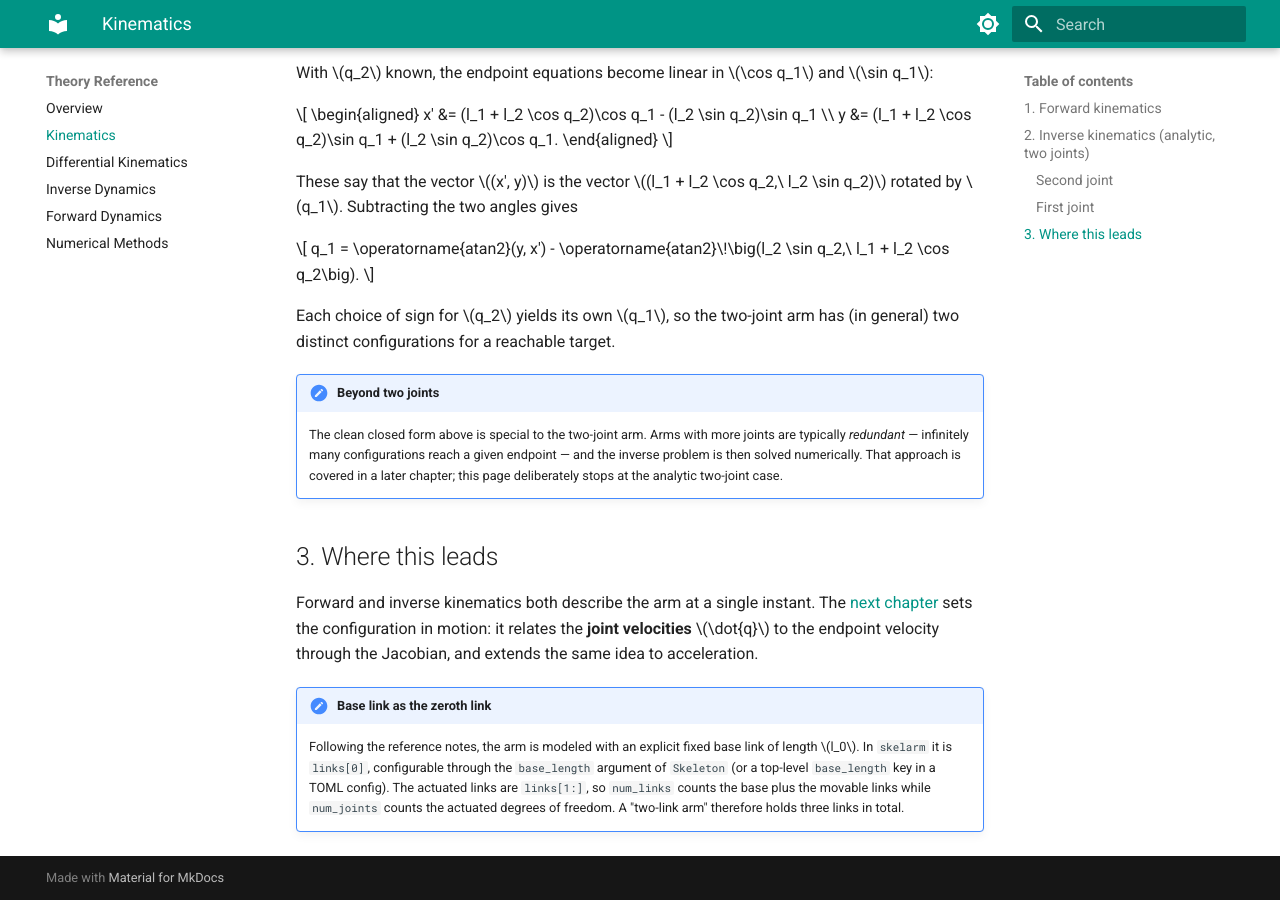
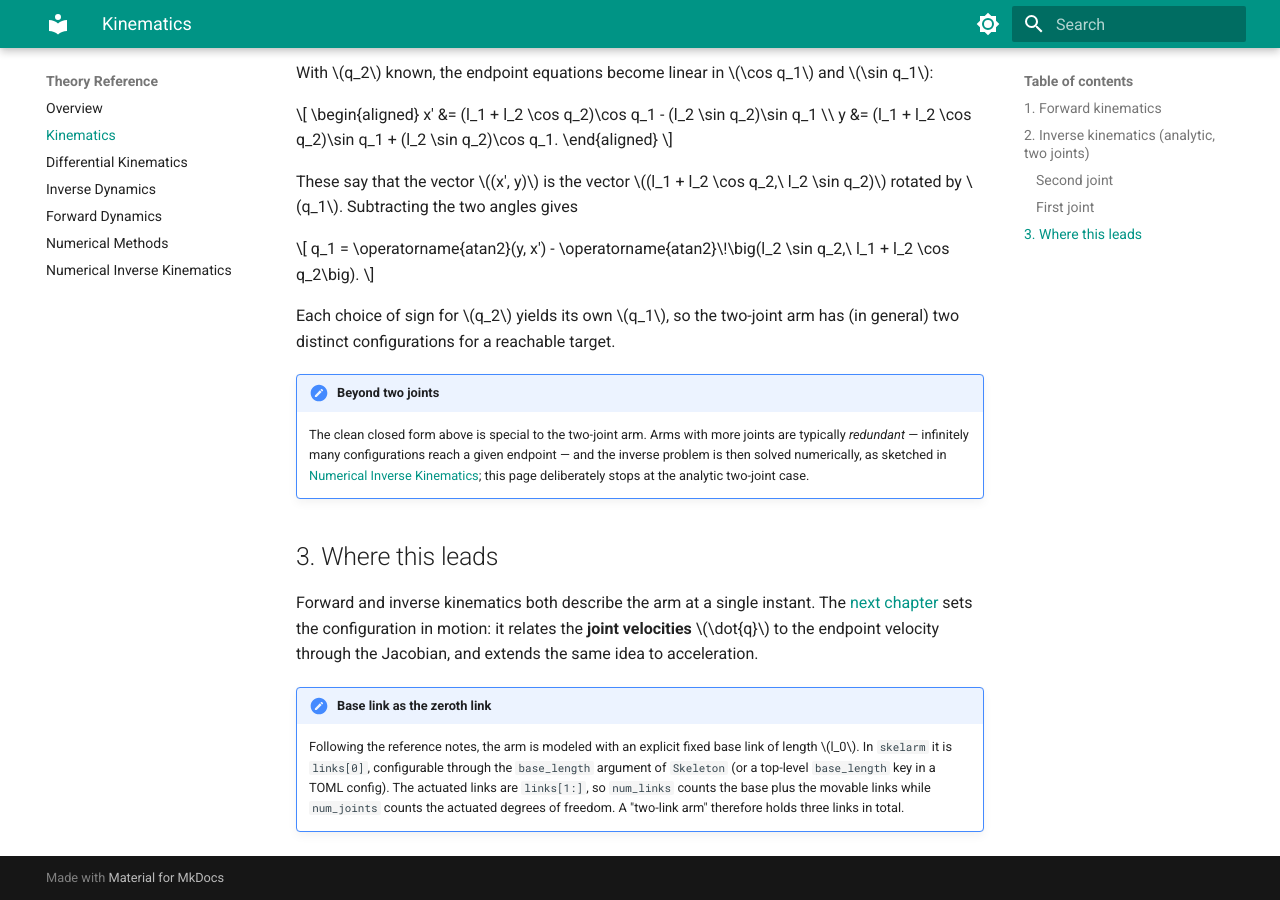
Before and after one commit to hrshtst/skelarm, an MkDocs documentation site: the page built from docs/reference/01_kinematics.md, in a window 1280 px wide and 900 px high, scrolled down 2069 px. Built offline with MkDocs 1.6.1 and Material for MkDocs 9.7.7, drawn with Linux system fonts in a browser that asks for light colours; a script that is not in the unit is left out.

Commit message:
docs: add numerical inverse kinematics chapter (rough draft)
Sketch the Jacobian/Newton iteration for the general n-joint inverse
problem (square, redundant pseudo-inverse, and damped-least-squares
cases, with an algorithm outline), marked as a draft pending refinement
and implementation. Link it from the Kinematics IK note instead of the
vague "covered in a later chapter", and add it to the nav and overview.

Co-Authored-By: Claude Opus 4.8 <noreply@anthropic.com>

```diff
--- a/docs/reference/01_kinematics.md
+++ b/docs/reference/01_kinematics.md
@@ -100,9 +100,9 @@ general) two distinct configurations for a reachable target.
 !!! note "Beyond two joints"
     The clean closed form above is special to the two-joint arm. Arms with more
     joints are typically *redundant* — infinitely many configurations reach a
-    given endpoint — and the inverse problem is then solved numerically. That
-    approach is covered in a later chapter; this page deliberately stops at the
-    analytic two-joint case.
+    given endpoint — and the inverse problem is then solved numerically, as
+    sketched in [Numerical Inverse Kinematics](06_numerical_inverse_kinematics.md);
+    this page deliberately stops at the analytic two-joint case.
 
 ## 3. Where this leads
 
--- a/mkdocs.yml
+++ b/mkdocs.yml
@@ -62,6 +62,7 @@ nav:
       - Inverse Dynamics: reference/03_inverse_dynamics.md
       - Forward Dynamics: reference/04_forward_dynamics.md
       - Numerical Methods: reference/05_numerical_methods.md
+      - Numerical Inverse Kinematics: reference/06_numerical_inverse_kinematics.md
   - API Reference:
       - Skeleton: api/skeleton.md
       - Kinematics: api/kinematics.md
```
Also changed, not shown: docs/reference/06_numerical_inverse_kinematics.md (added, +88 -0 lines), docs/reference/index.md (+2 -0 lines).
